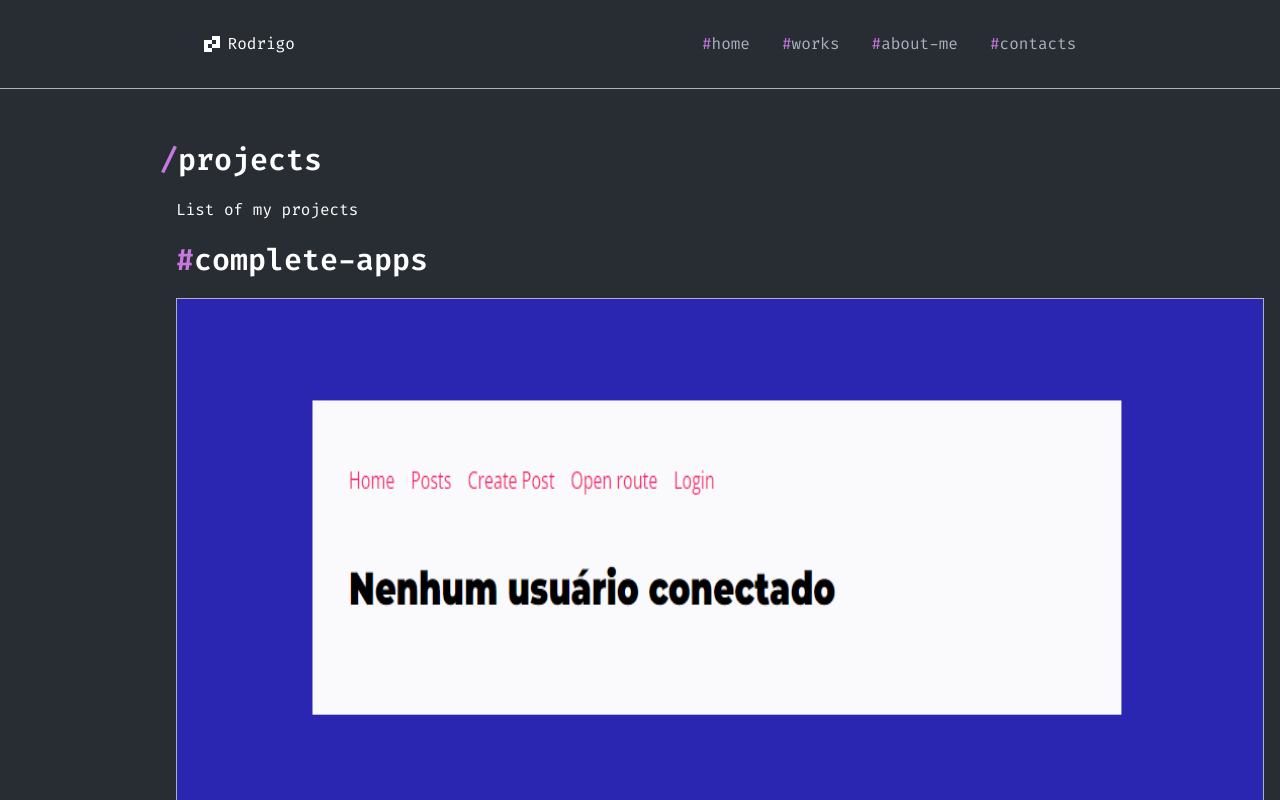
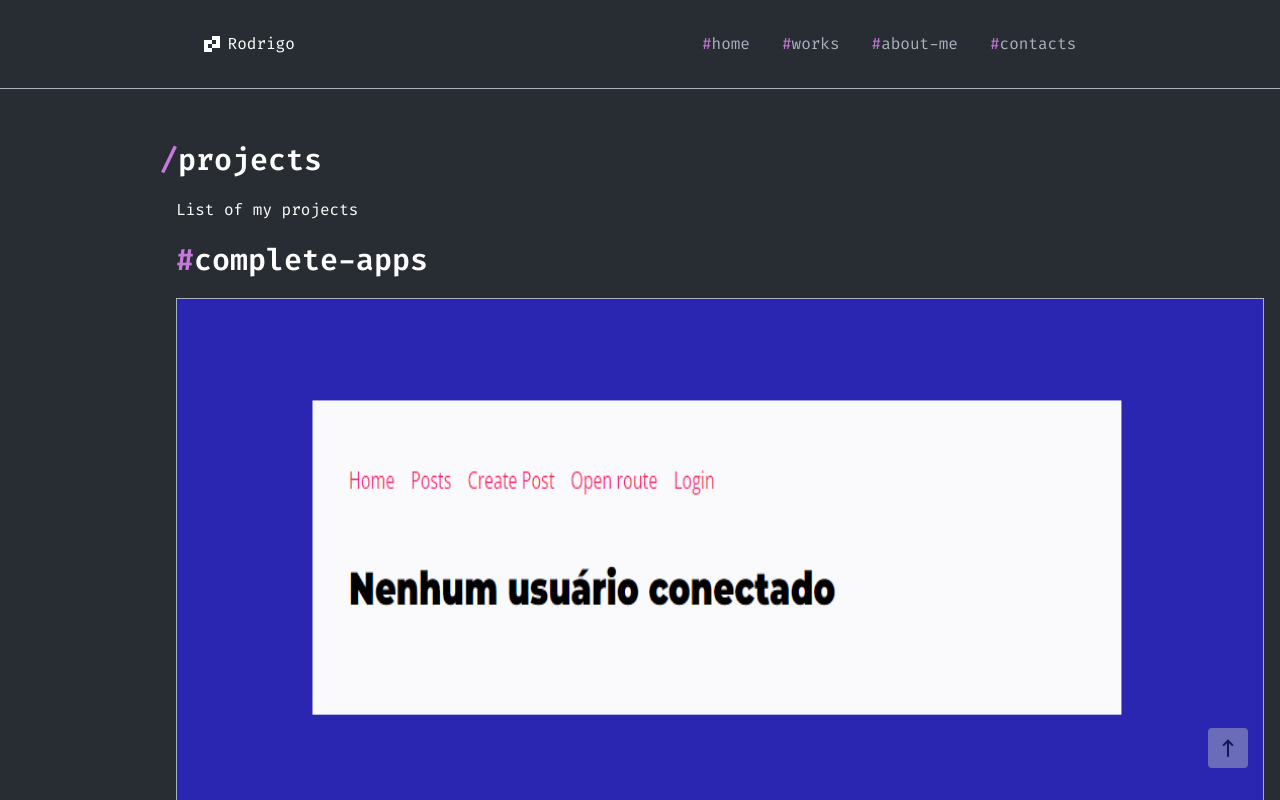
Before and after one commit to rdGxd/Portfolio_v2, a React (Vite) app: page /works in a window 1280 px wide. Shown: the top 800 px of the page. Built offline with nearby package versions, Linux system fonts and the light colour scheme.

Commit message:
GoTop Aplly all pages

```diff
--- a/src/templates/About/index.tsx
+++ b/src/templates/About/index.tsx
@@ -1,3 +1,4 @@
+import { GoTop } from "../../components/GoTop";
 import { H2Pages } from "../../components/H2Pages";
 import { TitlePage } from "../../components/TitlePage";
 
@@ -121,6 +122,7 @@ export const AboutMe = () => {
           className="2xl:ml-80 xl:ml-28 lg:ml-10 md:mt-10 md:mb-10 sm:my-5 "
         />
       </section>
+      <GoTop />
     </main>
   );
 };
--- a/src/templates/Contacts/index.tsx
+++ b/src/templates/Contacts/index.tsx
@@ -1,3 +1,4 @@
+import { GoTop } from "../../components/GoTop";
 import { H2Pages } from "../../components/H2Pages";
 import { TitlePage } from "../../components/TitlePage";
 
@@ -60,6 +61,7 @@ export const Contacts = () => {
           </a>
         </section>
       </article>
+      <GoTop />
     </main>
   );
 };
--- a/src/templates/Projects/index.tsx
+++ b/src/templates/Projects/index.tsx
@@ -1,3 +1,4 @@
+import { GoTop } from "../../components/GoTop";
 import { H2Pages } from "../../components/H2Pages";
 import { TitlePage } from "../../components/TitlePage";
 
@@ -240,6 +241,7 @@ export const Projects = () => {
           </div>
         </section>
       </article>
+      <GoTop />
     </main>
   );
 };
```
